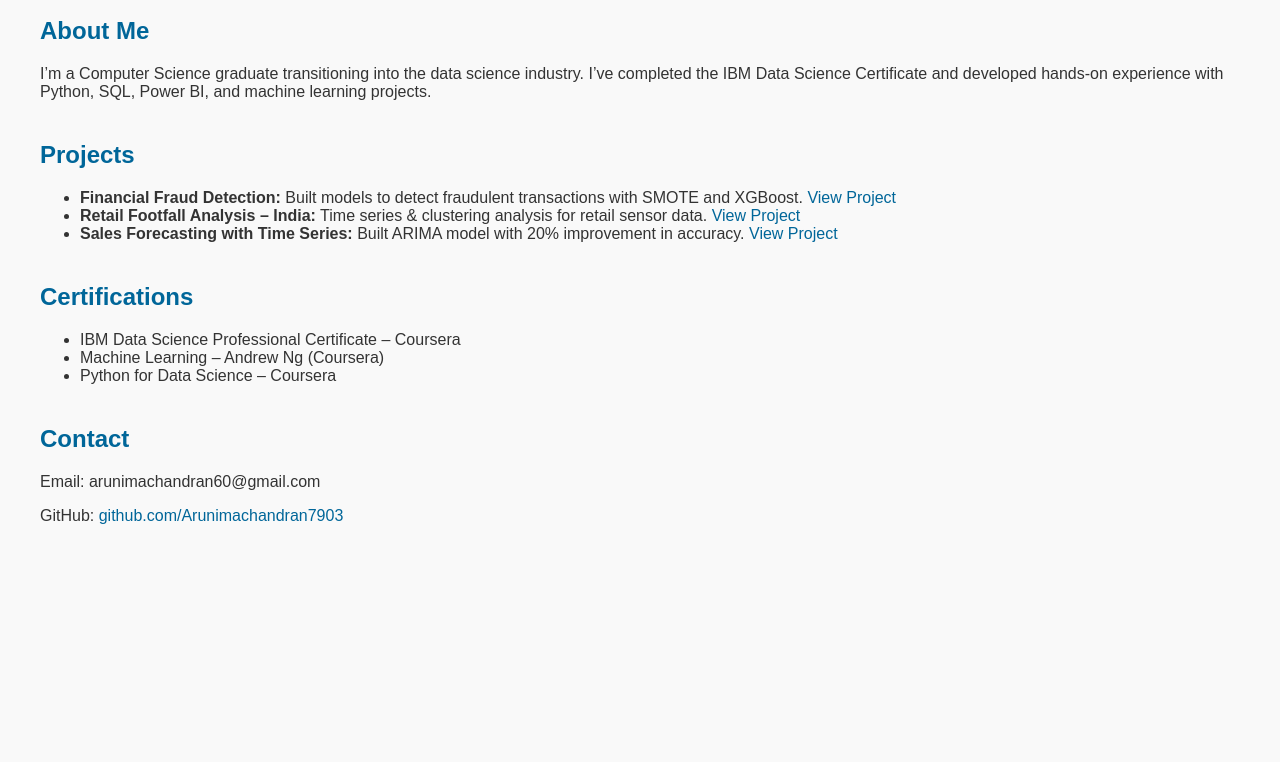
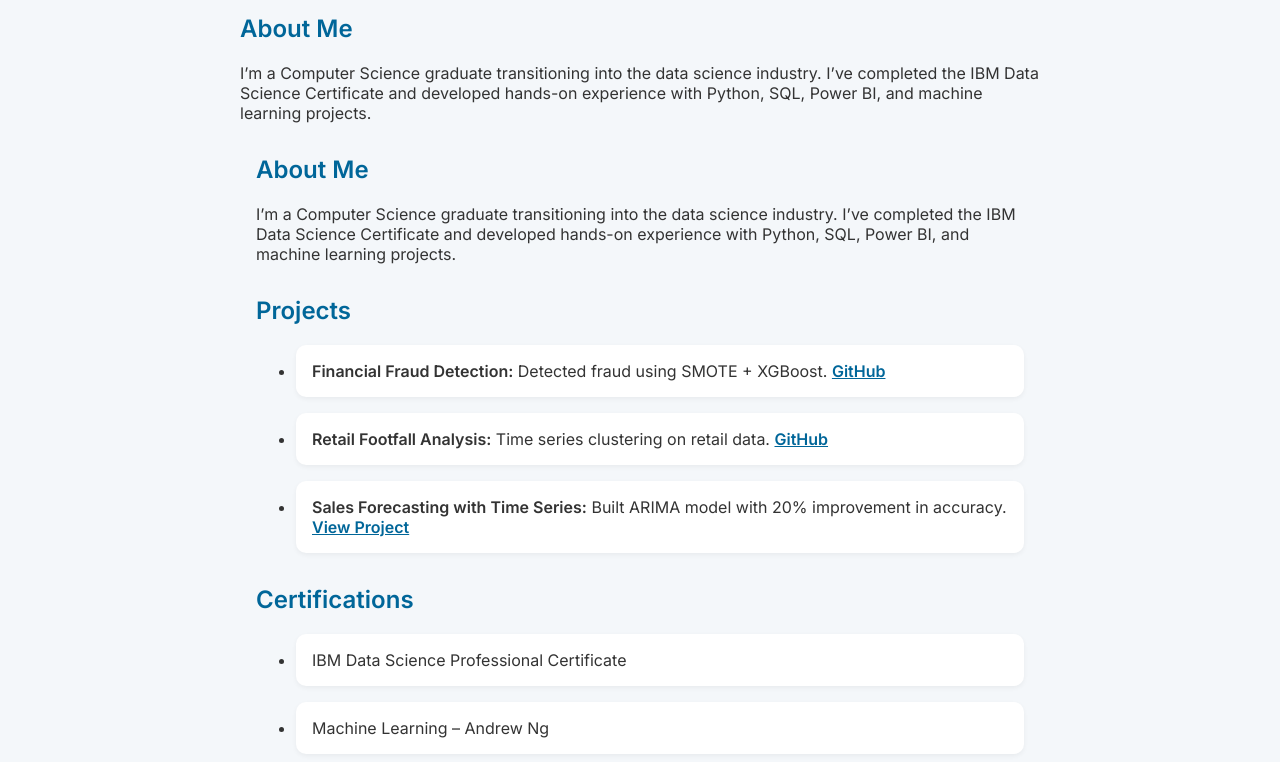
Before and after one commit to Arunimachandran7903/arunimachandran7903.github.io, a plain HTML site: page index.html in a window 1280 px wide. Shown: the part 120-882 px from the top of the page. Before the commit the page ends 800 px from the top, so only its background shows below. Drawn offline with Linux system fonts and the light colour scheme.

Commit message:
Update index.html

```diff
--- a/index.html
+++ b/index.html
@@ -1,14 +1,53 @@
 <!DOCTYPE html>
 <html lang="en">
   <head>
-  <meta charset="UTF-8">
-  <meta name="viewport" content="width=device-width, initial-scale=1">
+  <meta charset="UTF-8" />
+  <meta name="viewport" content="width=device-width, initial-scale=1.0" />
   <title>Arunima C L - Data Science Portfolio</title>
+  <link rel="preconnect" href="https://fonts.googleapis.com" />
+  <link rel="preconnect" href="https://fonts.gstatic.com" crossorigin />
+  <link href="https://fonts.googleapis.com/css2?family=Inter:wght@400;600&display=swap" rel="stylesheet" />
   <style>
-    body { font-family: Arial, sans-serif; margin: 40px; background: #f9f9f9; color: #333; }
-    h1, h2 { color: #006699; }
-    a { color: #006699; text-decoration: none; }
-    section { margin-bottom: 40px; }
+    body {
+      font-family: 'Inter', sans-serif;
+      margin: 0;
+      padding: 0;
+      background: #f4f7fa;
+      color: #333;
+    }
+    header {
+      background-color: #006699;
+      color: white;
+      padding: 2rem;
+      text-align: center;
+    }
+    header img {
+      border-radius: 50%;
+      width: 120px;
+      height: 120px;
+      object-fit: cover;
+      border: 3px solid white;
+      margin-bottom: 1rem;
+    }
+    section {
+      max-width: 800px;
+      margin: 2rem auto;
+      padding: 0 1rem;
+    }
+    h1, h2 {
+      color: #006699;
+    }
+    .projects li, .certs li {
+      background: white;
+      border-radius: 10px;
+      padding: 1rem;
+      margin: 1rem 0;
+      box-shadow: 0 2px 5px rgba(0,0,0,0.05);
+    }
+    a {
+      color: #006699;
+      font-weight: bold;
+    }
   </style>
 </head>
 <body>
@@ -22,15 +61,21 @@
   </section>
 
   <section>
+    <section>
+  <h2>About Me</h2>
+  <p>I’m a Computer Science graduate transitioning into the data science industry. I’ve completed the IBM Data Science Certificate and developed hands-on experience with Python, SQL, Power BI, and machine learning projects.</p>
+</section>
+
+<section>
   <h2>Projects</h2>
-    <ul>
+  <ul class="projects">
     <li>
-        <strong>Financial Fraud Detection:</strong> Built models to detect fraudulent transactions with SMOTE and XGBoost.
-        <a href="https://github.com/Arunimachandran7903/Financial-Fraud-Detection">View Project</a>
+      <strong>Financial Fraud Detection:</strong> Detected fraud using SMOTE + XGBoost.
+      <a href="https://github.com/Arunimachandran7903/Financial-Fraud-Detection" target="_blank">GitHub</a>
     </li>
     <li>
-        <strong>Retail Footfall Analysis – India:</strong> Time series & clustering analysis for retail sensor data.
-        <a href="https://github.com/Arunimachandran7903/Retail-Footfall-India">View Project</a>
+      <strong>Retail Footfall Analysis:</strong> Time series clustering on retail data.
+      <a href="https://github.com/Arunimachandran7903/Retail-Footfall-India" target="_blank">GitHub</a>
     </li>
     <li>
         <strong>Sales Forecasting with Time Series:</strong> Built ARIMA model with 20% improvement in accuracy.
@@ -41,13 +86,12 @@
 
 <section>
   <h2>Certifications</h2>
-    <ul>
-      <li>IBM Data Science Professional Certificate – Coursera</li>
-      <li>Machine Learning – Andrew Ng (Coursera)</li>
-      <li>Python for Data Science – Coursera</li>
+  <ul class="certs">
+    <li>IBM Data Science Professional Certificate</li>
+    <li>Machine Learning – Andrew Ng</li>
+    <li>Python for Data Science</li>
   </ul>
 </section>
-
   <section>
     <h2>Contact</h2>
     <p>Email: arunimachandran60@gmail.com</p>
```
Lines whose indentation alone changed are shown as unchanged.
